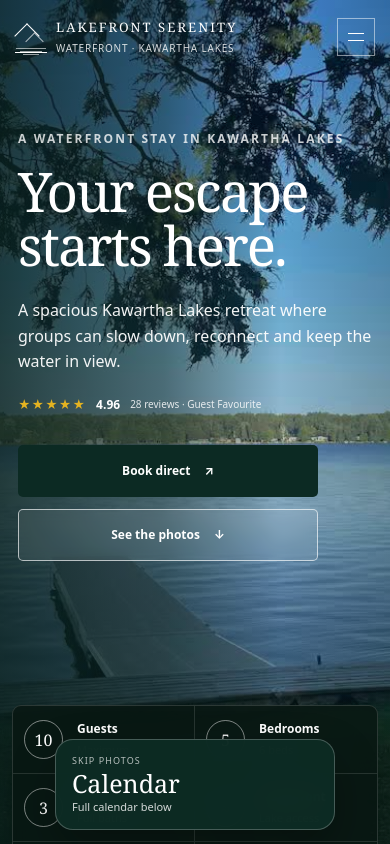
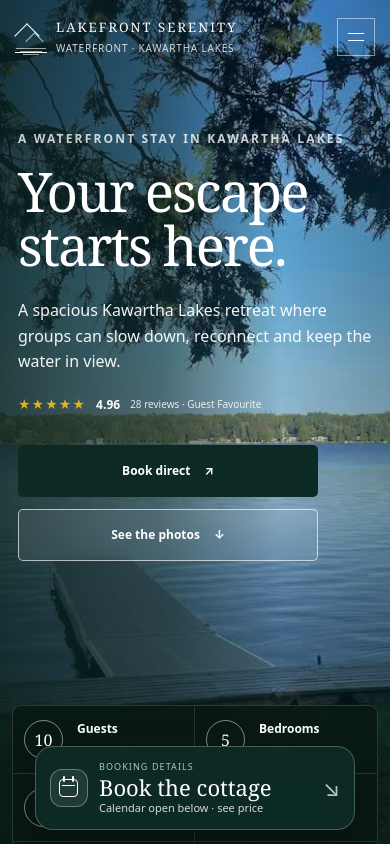
Before and after one commit to Rxddy/Cottage, a Next.js app: page / in a window 390 px wide. Shown: the top 844 px of the page. Built offline with nearby package versions, Linux system fonts and the light colour scheme.

Commit message:
Make sticky booking CTA open calendar

```diff
--- a/app/BookingPanel.tsx
+++ b/app/BookingPanel.tsx
@@ -1,6 +1,6 @@
 "use client";
 
-import { FormEvent, useEffect, useMemo, useRef, useState } from "react";
+import { FormEvent, MouseEvent, useEffect, useMemo, useRef, useState } from "react";
 import {
   addMonths,
   dateKey,
@@ -64,6 +64,20 @@ export function BookingPanel({
 
     observer.observe(panelRef.current);
     return () => observer.disconnect();
+  }, [variant]);
+
+  useEffect(() => {
+    if (variant !== "footer") return;
+
+    const openCalendar = () => {
+      setIsExpanded(true);
+      window.requestAnimationFrame(() => {
+        panelRef.current?.scrollIntoView({ behavior: "smooth", block: "start" });
+      });
+    };
+
+    window.addEventListener("open-booking-calendar", openCalendar);
+    return () => window.removeEventListener("open-booking-calendar", openCalendar);
   }, [variant]);
 
   const nights = nightsBetween(arrival, departure);
@@ -198,7 +212,10 @@ export function BookingPanel({
             <span>{arrival && departure ? `${nights} ${nights === 1 ? "night" : "nights"} selected` : "Live calendar below"}</span>
             <strong>{hasPricing && nights ? estimatedTotalLabel : "Stripe ready"}</strong>
           </div>
-          <button className="booking-expand" type="button" onClick={() => setIsExpanded(true)}>Show calendar</button>
+          <button className="booking-expand" type="button" onClick={() => setIsExpanded(true)}>
+            <span className="calendar-button-icon" aria-hidden="true" />
+            <span>Open calendar &amp; see price</span>
+          </button>
         </div>
       ) : null}
 
@@ -270,13 +287,23 @@ export function BookingDock({ pricing }: { pricing: BookingPricing }) {
 
   const fromLabel = pricing.nightlyRateCents > 0
     ? `From ${formatMoney(pricing.nightlyRateCents, pricing.currency)} / night`
-    : "Jump to booking details";
+    : "See dates and pricing";
+
+  function openBooking(event: MouseEvent<HTMLAnchorElement>) {
+    event.preventDefault();
+    window.dispatchEvent(new Event("open-booking-calendar"));
+    document.getElementById("book")?.scrollIntoView({ behavior: "smooth", block: "start" });
+  }
 
   return (
-    <a className={`booking-dock ${isBookSectionVisible ? "is-booking-visible" : ""}`} href="#book" aria-label="Jump to booking details">
-      <span className="booking-dock-label">Skip photos</span>
-      <strong>Calendar</strong>
-      <small>{isBookSectionVisible ? "Full calendar below" : fromLabel}</small>
+    <a className={`booking-dock ${isBookSectionVisible ? "is-booking-visible" : ""}`} href="#book" onClick={openBooking} aria-label="Book the cottage and see price">
+      <span className="booking-dock-icon" aria-hidden="true"><span /></span>
+      <span className="booking-dock-copy">
+        <span className="booking-dock-label">{isBookSectionVisible ? "Booking details" : "Skip photos"}</span>
+        <strong>Book the cottage</strong>
+        <small>{isBookSectionVisible ? "Calendar open below · see price" : fromLabel}</small>
+      </span>
+      <span className="booking-dock-arrow" aria-hidden="true">↘</span>
     </a>
   );
 }
--- a/app/globals.css
+++ b/app/globals.css
@@ -297,8 +297,11 @@ button, input, select { font: inherit; }
 .booking-compact-meta { display: grid; gap: 6px; padding: 14px 16px; border: 1px solid var(--line); border-radius: 14px; background: rgba(255,255,255,.7); }
 .booking-compact-meta span { color: var(--olive); text-transform: uppercase; letter-spacing: .12em; font-size: 10px; font-weight: 700; }
 .booking-compact-meta strong { font-family: var(--font-display); font-size: 22px; font-weight: 500; line-height: 1.2; }
-.booking-expand { min-height: 48px; padding: 0 18px; border: 1px solid var(--forest); border-radius: 12px; background: var(--forest); color: white; cursor: pointer; text-transform: uppercase; letter-spacing: .12em; font-size: 11px; font-weight: 750; transition: transform .2s ease, background .2s ease, box-shadow .2s ease; }
+.booking-expand { min-height: 48px; padding: 0 18px; display: inline-flex; align-items: center; justify-content: center; gap: 10px; border: 1px solid var(--forest); border-radius: 12px; background: var(--forest); color: white; cursor: pointer; text-transform: uppercase; letter-spacing: .12em; font-size: 11px; font-weight: 750; transition: transform .2s ease, background .2s ease, box-shadow .2s ease; }
 .booking-expand:hover { transform: translateY(-2px); background: #1f5347; box-shadow: 0 12px 24px rgba(50,61,34,.18); }
+.calendar-button-icon { position: relative; width: 18px; height: 17px; flex: 0 0 18px; display: inline-block; border: 1.5px solid currentColor; border-radius: 4px; }
+.calendar-button-icon::before { content: ""; position: absolute; inset: 4px 2px auto; border-top: 1.5px solid currentColor; }
+.calendar-button-icon::after { content: ""; position: absolute; top: -4px; left: 3px; width: 2px; height: 6px; border-radius: 2px; background: currentColor; box-shadow: 8px 0 currentColor; }
 .booking-calendar-shell { display: grid; grid-template-rows: 0fr; opacity: .72; transform: translateY(-8px); transition: grid-template-rows .45s cubic-bezier(.2,.7,.2,1), opacity .35s ease, transform .35s ease; }
 .booking-calendar-shell.is-expanded { grid-template-rows: 1fr; opacity: 1; transform: none; }
 .booking-calendar-inner { overflow: hidden; }
@@ -333,12 +336,19 @@ button, input, select { font: inherit; }
 .booking-message { min-height: 34px; margin: 12px 2px 0; color: var(--muted); font-size: 12px; line-height: 1.5; }
 .booking-disclosure { grid-column: 2; margin: 0; color: rgba(255,255,255,.66); font-size: 11px; line-height: 1.65; }
 .booking-disclosure a { color: white; text-decoration: underline; text-underline-offset: 3px; }
-.booking-dock { position: fixed; right: 20px; bottom: 20px; z-index: 70; width: 182px; min-height: 84px; padding: 14px 16px; display: grid; gap: 4px; border: 1px solid rgba(255,255,255,.24); border-radius: 18px; background: rgba(8,31,26,.9); color: white; box-shadow: 0 20px 46px rgba(0,0,0,.28); backdrop-filter: blur(14px); animation: booking-dock-bob 3.5s ease-in-out infinite; transition: transform .25s ease, box-shadow .25s ease, width .25s ease, background .25s ease; }
+.booking-dock { position: fixed; right: 20px; bottom: 20px; z-index: 70; width: 284px; min-height: 84px; padding: 13px 14px; display: grid; grid-template-columns: 38px 1fr auto; align-items: center; gap: 11px; border: 1px solid rgba(255,255,255,.24); border-radius: 18px; background: rgba(8,31,26,.94); color: white; box-shadow: 0 20px 46px rgba(0,0,0,.28); backdrop-filter: blur(14px); animation: booking-dock-bob 3.5s ease-in-out infinite; transition: transform .25s ease, box-shadow .25s ease, width .25s ease, background .25s ease; }
 .booking-dock:hover { transform: translateY(-3px); box-shadow: 0 24px 54px rgba(0,0,0,.33); }
+.booking-dock-icon { width: 38px; height: 38px; display: grid; place-items: center; border: 1px solid rgba(255,255,255,.33); border-radius: 12px; background: rgba(255,255,255,.08); }
+.booking-dock-icon > span { position: relative; width: 19px; height: 18px; display: block; border: 1.5px solid white; border-radius: 4px; }
+.booking-dock-icon > span::before { content: ""; position: absolute; inset: 5px 2px auto; border-top: 1.5px solid white; }
+.booking-dock-icon > span::after { content: ""; position: absolute; top: -4px; left: 3px; width: 2px; height: 6px; border-radius: 2px; background: white; box-shadow: 9px 0 white; }
+.booking-dock-copy { min-width: 0; display: grid; gap: 3px; }
 .booking-dock-label { text-transform: uppercase; letter-spacing: .12em; font-size: 9px; color: rgba(255,255,255,.7); }
-.booking-dock strong { font-family: var(--font-display); font-size: 25px; font-weight: 500; line-height: 1; }
+.booking-dock strong { font-family: var(--font-display); font-size: 22px; font-weight: 500; line-height: 1; }
 .booking-dock small { color: rgba(255,255,255,.82); font-size: 11px; line-height: 1.35; }
-.booking-dock.is-booking-visible { width: 220px; background: rgba(13,43,36,.96); }
+.booking-dock-arrow { align-self: center; color: rgba(255,255,255,.72); font-size: 22px; transition: transform .2s ease, color .2s ease; }
+.booking-dock:hover .booking-dock-arrow { transform: translate(2px, 2px); color: white; }
+.booking-dock.is-booking-visible { width: 300px; background: rgba(13,43,36,.98); }
 @keyframes booking-dock-bob { 0%, 100% { transform: translateY(0); } 50% { transform: translateY(-5px); } }
 
 footer { min-height: 115px; padding: 28px 5vw; display: grid; grid-template-columns: 1fr 1fr 1fr; gap: 30px; align-items: center; border-top: 1px solid rgba(255,255,255,.1); background: #071d18; color: white; }
@@ -477,9 +487,9 @@ footer > div { display: flex; justify-content: flex-end; gap: 18px; color: rgba(
   .booking-submit { min-height: 58px; }
   .booking-message { min-height: 48px; font-size: 12px; }
   .booking-disclosure { margin-top: 25px; }
-  .booking-dock { right: 50%; bottom: 14px; width: min(260px, calc(100vw - 24px)); animation: none; transform: translateX(50%); }
+  .booking-dock { right: 50%; bottom: 14px; width: min(310px, calc(100vw - 24px)); animation: none; transform: translateX(50%); }
   .booking-dock:hover { transform: translateX(50%) translateY(-3px); }
-  .booking-dock.is-booking-visible { width: min(280px, calc(100vw - 24px)); }
+  .booking-dock.is-booking-visible { width: min(320px, calc(100vw - 24px)); }
 }
 
 @media (prefers-reduced-motion: reduce) {
```
